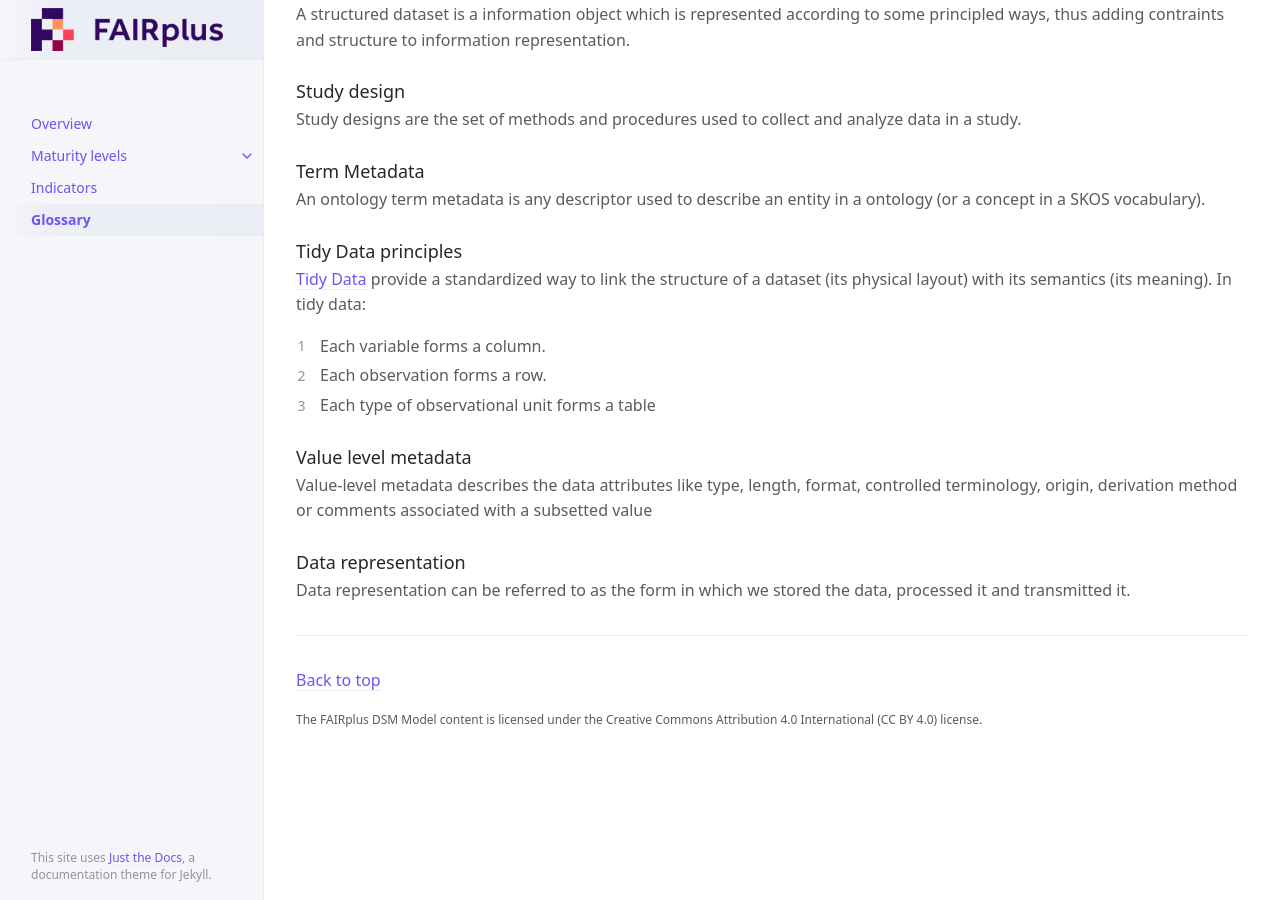
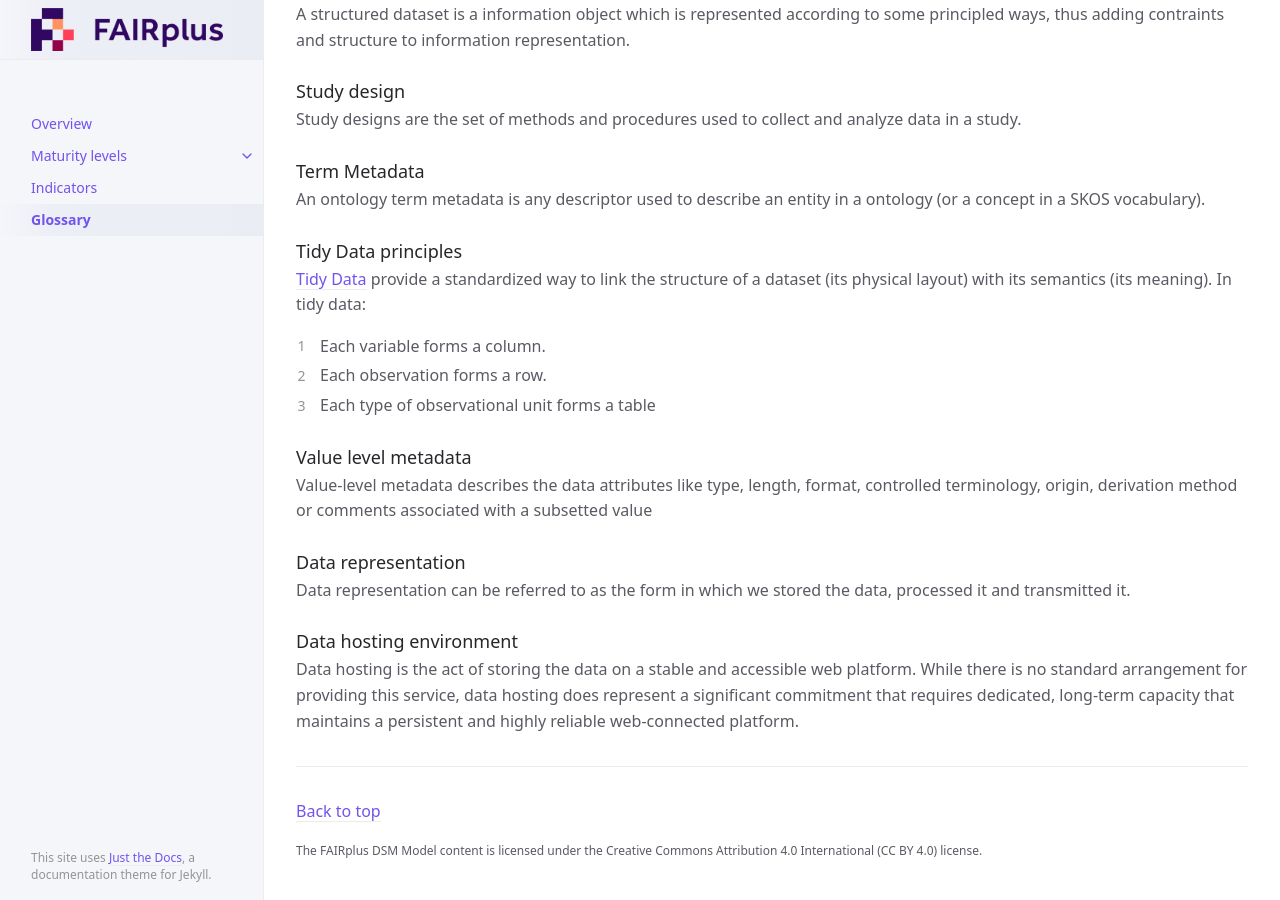
Before and after one commit to FAIRplus/Data-Maturity, a Jekyll site: the page built from docs/Glossary.md, in a window 1280 px wide and 900 px high, scrolled down 4033 px. Built offline with Jekyll 4.4.1, drawn with Linux system fonts in a browser that asks for light colours.

Commit message:
Update glossary

```diff
--- a/docs/Glossary.md
+++ b/docs/Glossary.md
@@ -137,3 +137,6 @@ Value-level metadata describes the data attributes like type, length, format, co
 
 ### Data representation
 Data representation can be referred to as the form in which we stored the data, processed it and transmitted it.
+
+### Data hosting environment
+Data hosting is the act of storing the data on a stable and accessible web platform. While there is no standard arrangement for providing this service, data hosting does represent a significant commitment that requires dedicated, long-term capacity that maintains a persistent and highly reliable web-connected platform.
```
